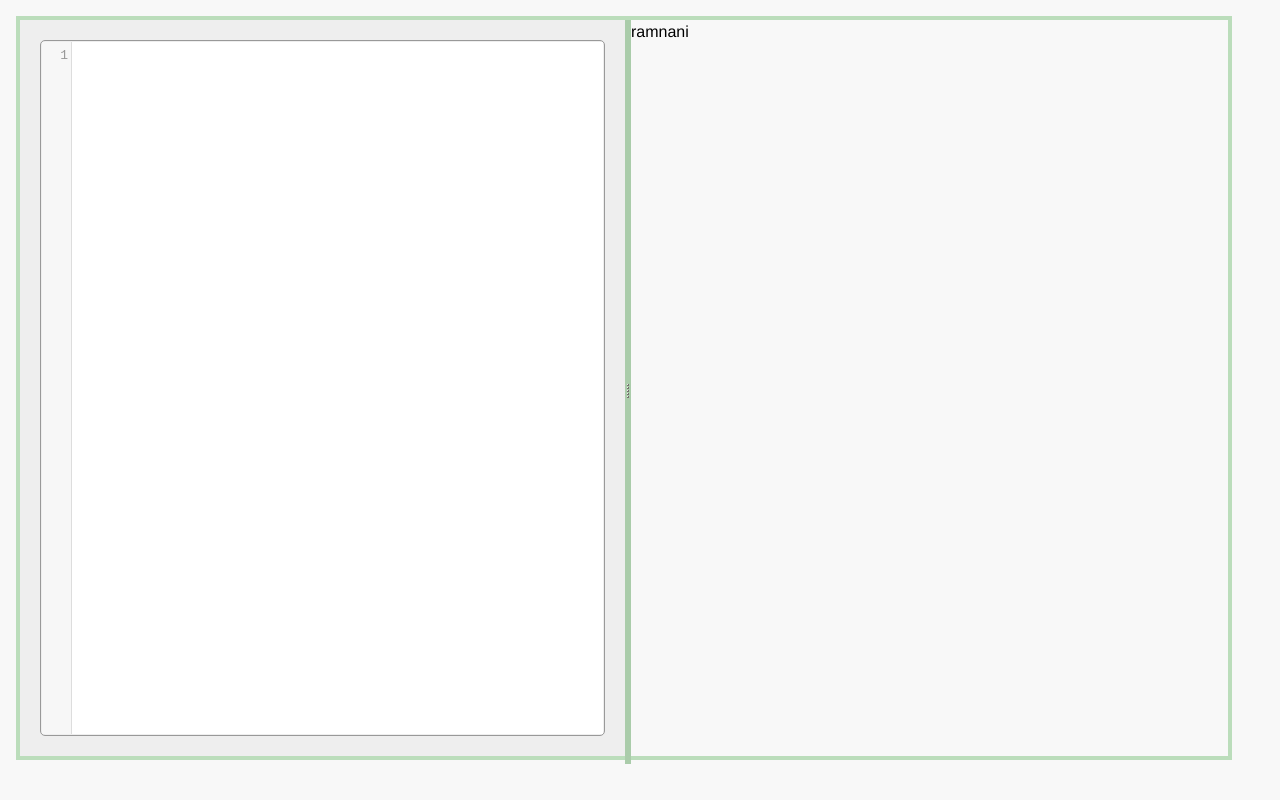
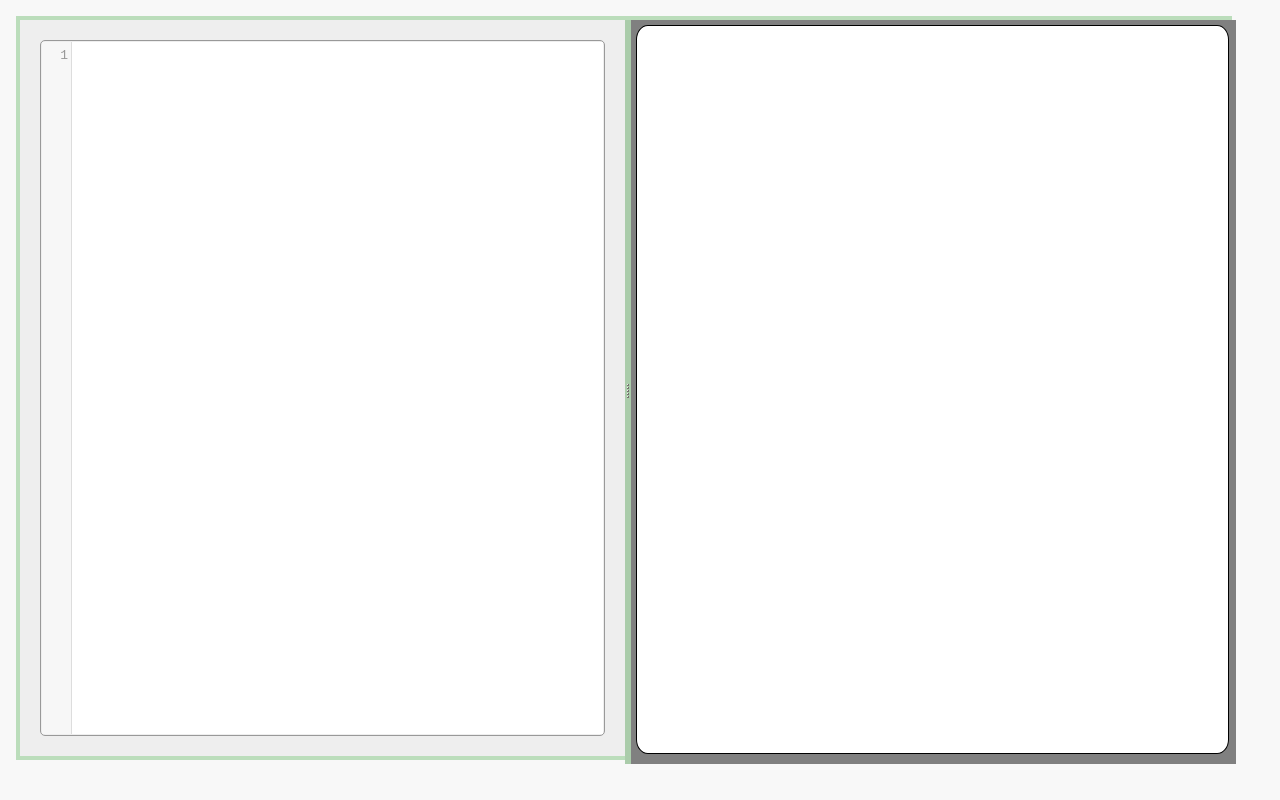
Before and after one commit to girishramnani/Gcode, a plain HTML site: page index.html in a window 1280 px wide. Drawn offline with Linux system fonts and the light colour scheme; a web font is replaced by a local one.

Commit message:
added iframe in the right

```diff
--- a/css/style.css
+++ b/css/style.css
@@ -83,3 +83,21 @@ body {
 	background: #da8 url(../img/vgrabber.gif) no-repeat center;
 	opacity: 0.7;
 }
+
+.iframe-wrapper {
+
+    background: grey;
+    height: 100%;
+
+}
+
+iframe {
+    border: black 1px solid;
+    border-radius: 2%;
+    width: 98%;
+    height:98%;
+    background: white;
+    margin: 5px 5px 5px 5px;
+
+
+}
--- a/index.html
+++ b/index.html
@@ -12,7 +12,6 @@
     <link rel="stylesheet" href="css/docs.css">
 
 <link rel="stylesheet" href="css/fullscreen.css">
-<script src="js/fullscreen.js"></script>
     <script src="js/vendor/modernizr-2.8.3.min.js"></script>
 
     <!--[if lt IE 9]>
@@ -35,7 +34,13 @@
           </div>
 
 
-      <div id="rightPane">ramnani</div>
+      <div id="rightPane">
+          <div class="iframe-wrapper">
+          <iframe>
+
+          </iframe>
+          </div>
+          </div>
       </div>
 
 
@@ -47,45 +52,17 @@
     <![endif]-->
 
 
-       <script src="js/vendor/jquery_002.js"></script>
+    <script src="js/vendor/jquery_002.js"></script>
     <script src="js/vendor/jquery.js"></script>
-      <script src="js/plugins.js"></script>
-      <script src="js/main.js"></script>
+    <script src="js/plugins.js"></script>
+
     <script src="js/splitter.js"></script>
-       <script src="js/codemirror.js"></script>
-     <script>
 
-      var  monkeyPatch = function(info){
-          console.log("called");
-       $("#rightPane").toggle();
-       $(".vsplitbar").toggle();
+    <script src="js/codemirror.js"></script>
+    <script src="js/fullscreen.js"></script>
+     <script src="js/xml.js"></script>
+    <script src="js/main.js"></script>
 
-      };
 
-    (function() {
-      // Create a CM instance
-      var ed = CodeMirror.fromTextArea(document.getElementById("code"), {
-        lineNumbers: true,
-        lineWrapping: true,
-        readOnly: false,
-        dragDrop: true,
-      extraKeys: {
-        "F11": function(cm) {
-          cm.setOption("fullScreen", !cm.getOption("fullScreen"));
-          monkeyPatch();
 
-        },
-        "Esc": function(cm) {
-          if (cm.getOption("fullScreen")) cm.setOption("fullScreen", false);
-             monkeyPatch();
-
-        }
-      }
-
-      });
-
-    })();
-  </script>
-
-  </body>
 </html>
--- a/js/main.js
+++ b/js/main.js
@@ -6,3 +6,37 @@ $().ready(function(){
  });
 
 });
+
+
+      var  monkeyPatch = function(info){
+          console.log("called");
+       $("#rightPane").toggle();
+       $(".vsplitbar").toggle();
+
+      };
+
+    (function() {
+      // Create a CM instance
+      var ed = CodeMirror.fromTextArea(document.getElementById("code"), {
+        lineNumbers: true,
+        lineWrapping: true,
+        readOnly: false,
+        dragDrop: true,
+        mode : "xml",
+    htmlMode: true,
+      extraKeys: {
+        "F11": function(cm) {
+          cm.setOption("fullScreen", !cm.getOption("fullScreen"));
+          monkeyPatch();
+
+        },
+        "Esc": function(cm) {
+          if (cm.getOption("fullScreen")) cm.setOption("fullScreen", false);
+             monkeyPatch();
+
+        }
+      }
+
+      });
+
+    })();
```
